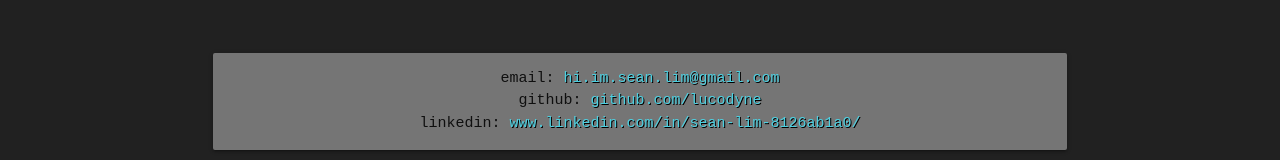
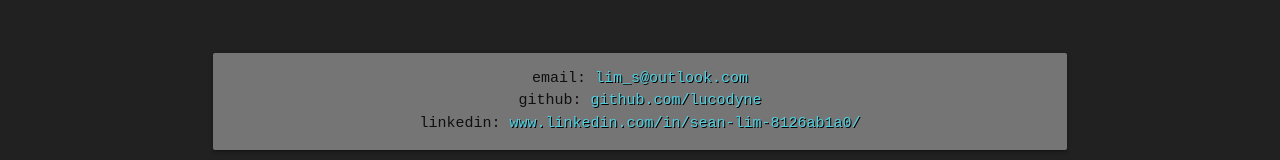
Before and after one commit to lucodyne/lucodyne.github.io, a React (Create React App) app in the folder client/: page / in a window 1280 px wide. Shown: the part 595-755 px from the top of the page. Built offline with nearby package versions, Linux system fonts and the light colour scheme.

Commit message:
email update

```diff
--- a/client/src/pages/Contact.js
+++ b/client/src/pages/Contact.js
@@ -11,9 +11,9 @@
               email:{" "}
               <a
                 className="cyan-text text-lighten-2 color-text"
-                href="mailto:hi.im.sean.lim@gmail.com"
+                href="mailto:lim_s@outlook.com"
               >
-                hi.im.sean.lim@gmail.com
+                lim_s@outlook.com
               </a>
             </li>
             <li>
```
